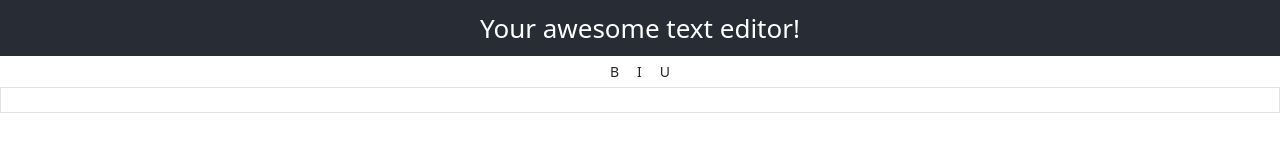
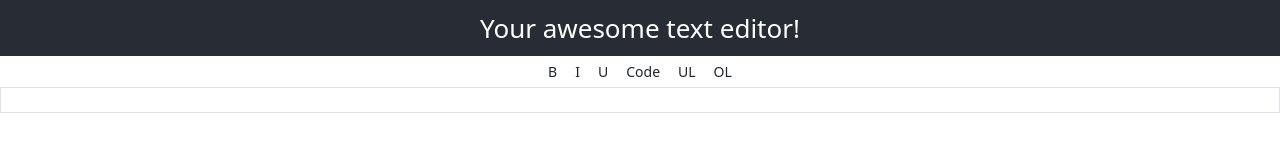
Before and after one commit to Linhatran/rich-text-editor, a React (Create React App) app: page / in a window 1280 px wide. Shown: the top 160 px of the page. Built offline with nearby package versions, Linux system fonts and the light colour scheme.

Commit message:
add ordered and unordered lists

```diff
--- a/src/RichTextEditor.tsx
+++ b/src/RichTextEditor.tsx
@@ -11,6 +11,9 @@ class RichTextEditor extends React.Component<RichTextEditorProps, any> {
     this.handleBoldClick = this.handleBoldClick.bind(this);
     this.handleItalicClick = this.handleItalicClick.bind(this);
     this.handleUnderlineClick = this.handleUnderlineClick.bind(this);
+    this.handleCodeFormat = this.handleCodeFormat.bind(this);
+    this.handleUnorderedList = this.handleUnorderedList.bind(this);
+    this.handleOrderedList = this.handleOrderedList.bind(this);
 
   }
   handleChange = (editorState: EditorState) => this.setState({ editorState });
@@ -42,6 +45,21 @@ class RichTextEditor extends React.Component<RichTextEditorProps, any> {
       RichUtils.toggleInlineStyle(this.state.editorState, 'UNDERLINE')
     );
   }
+  handleCodeFormat() {
+    this.handleChange(
+      RichUtils.toggleInlineStyle(this.state.editorState, 'CODE')
+    );
+  }
+  handleUnorderedList() {
+    this.handleChange(
+      RichUtils.toggleBlockType(this.state.editorState, 'unordered-list-item')
+    );
+  }
+  handleOrderedList() {
+    this.handleChange(
+      RichUtils.toggleBlockType(this.state.editorState, 'ordered-list-item')
+    );
+  }
 
   render() {
     return (
@@ -55,12 +73,15 @@ class RichTextEditor extends React.Component<RichTextEditorProps, any> {
         <button className='btn btn-sm' onClick={this.handleUnderlineClick}>
           U
         </button>
-        {/* <button className='btn btn-sm' onClick={this.handleCode}>
+        <button className='btn btn-sm' onClick={this.handleCodeFormat}>
           Code
         </button>
-        <button className='btn btn-sm' onClick={this.handleBulletPoints}>
-          List
-        </button> */}
+        <button className='btn btn-sm' onClick={this.handleUnorderedList}>
+          UL
+        </button>
+        <button className='btn btn-sm' onClick={this.handleOrderedList}>
+          OL
+        </button>
         <div className='border'>
           <Editor
             editorState={this.state.editorState}
```
